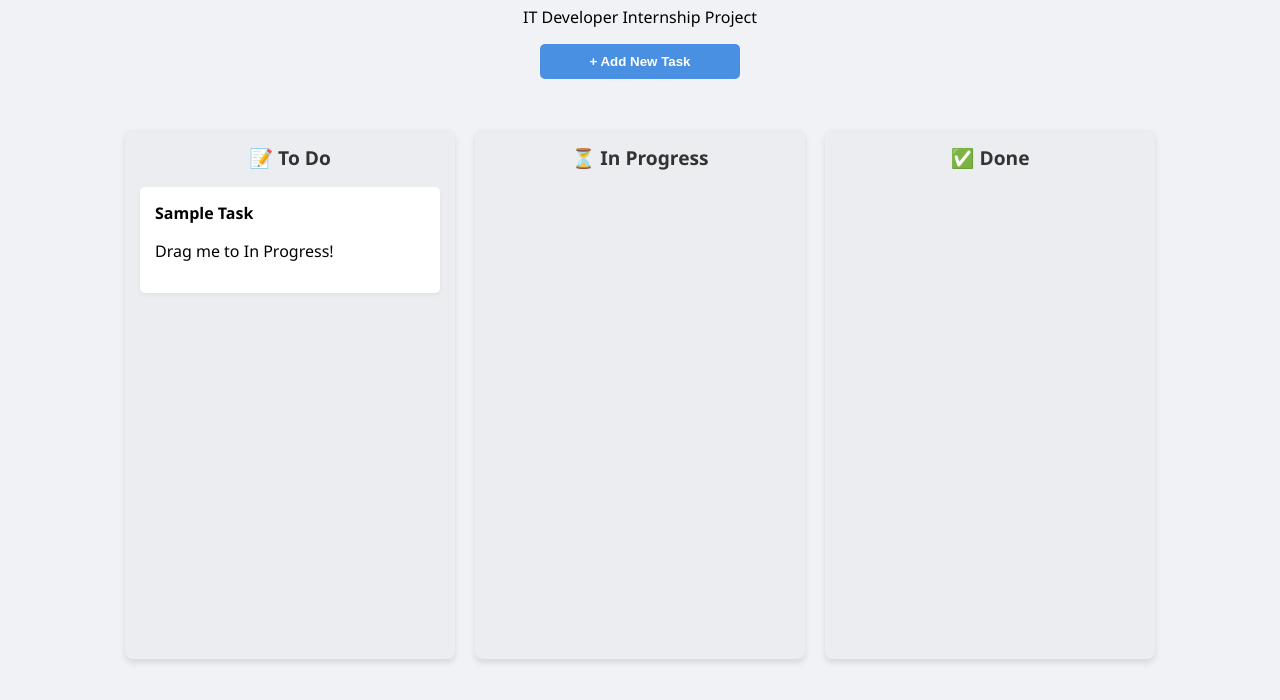
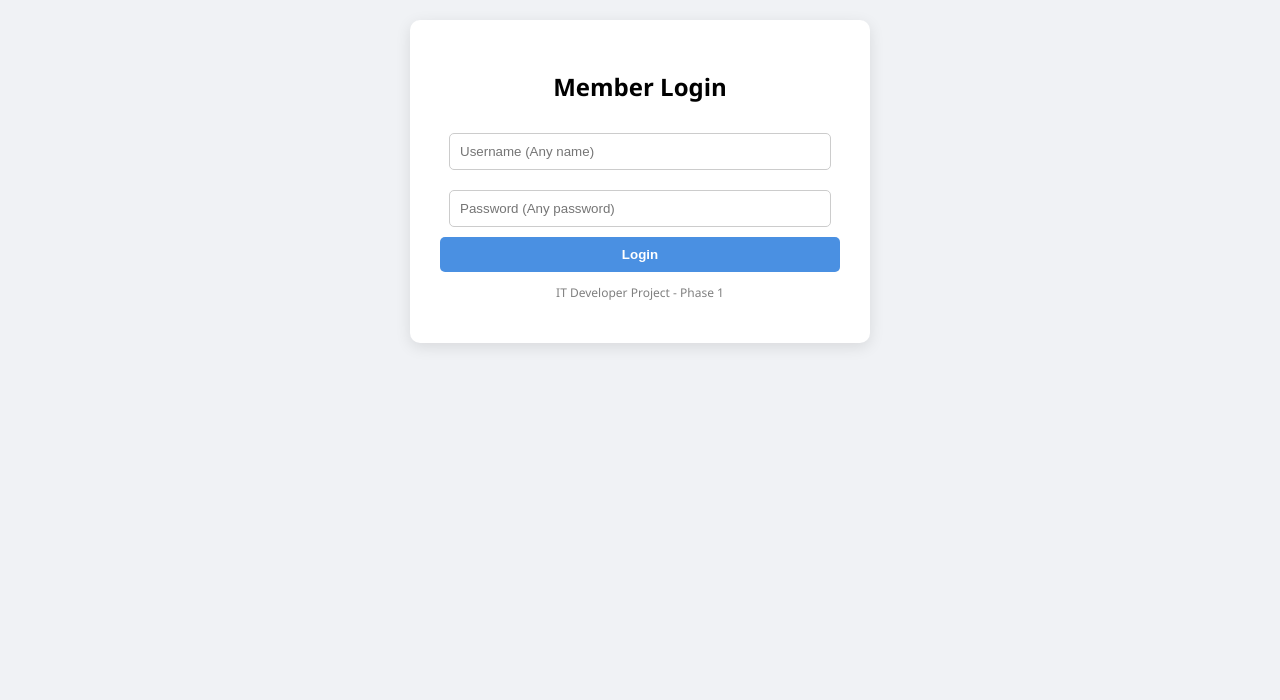
Before and after one commit to Keshav2321/IT-DEVELOPER, a plain HTML site: page index.html in a window 1280 px wide. Shown: the part 100-800 px from the top of the page. Drawn offline with Linux system fonts and the light colour scheme.

Commit message:
Add files via upload

```diff
--- a/index.html
+++ b/index.html
@@ -5,181 +5,103 @@
     <meta name="viewport" content="width=device-width, initial-scale=1.0">
     <title>IT Developer - Task Management System</title>
     <style>
-        :root {
-            --primary: #4a90e2;
-            --bg: #f0f2f5;
-            --column-bg: #ebedf0;
-        }
+        :root { --primary: #4a90e2; --bg: #f0f2f5; --column-bg: #ebedf0; }
+        body { font-family: 'Segoe UI', sans-serif; background-color: var(--bg); margin: 0; padding: 20px; }
 
-        body {
-            font-family: 'Segoe UI', Tahoma, Geneva, Verdana, sans-serif;
-            background-color: var(--bg);
-            margin: 0;
-            padding: 20px;
-        }
+        /* Login Form Styles */
+        #login-container { max-width: 400px; margin: 100px auto; background: white; padding: 30px; border-radius: 10px; box-shadow: 0 4px 15px rgba(0,0,0,0.1); text-align: center; }
+        input { width: 90%; padding: 10px; margin: 10px 0; border: 1px solid #ccc; border-radius: 5px; }
+        .btn { width: 100%; padding: 10px; background: var(--primary); color: white; border: none; border-radius: 5px; cursor: pointer; font-weight: bold; }
 
-        header {
-            text-align: center;
-            margin-bottom: 30px;
-        }
-
-        .board {
-            display: flex;
-            gap: 20px;
-            justify-content: center;
-            align-items: flex-start;
-            flex-wrap: wrap;
-        }
-
-        .column {
-            background-color: var(--column-bg);
-            border-radius: 8px;
-            width: 300px;
-            min-height: 500px;
-            padding: 15px;
-            box-shadow: 0 4px 6px rgba(0,0,0,0.1);
-        }
-
-        .column h2 {
-            text-align: center;
-            font-size: 1.2rem;
-            color: #333;
-            margin-top: 0;
-        }
-
-        .task-list {
-            min-height: 450px;
-        }
-
-        .task-card {
-            background: white;
-            border-radius: 5px;
-            padding: 15px;
-            margin-bottom: 10px;
-            box-shadow: 0 2px 4px rgba(0,0,0,0.05);
-            cursor: grab;
-            position: relative;
-        }
-
-        .task-card:active {
-            cursor: grabbing;
-        }
-
-        .add-task-btn {
-            width: 100%;
-            padding: 10px;
-            background-color: var(--primary);
-            color: white;
-            border: none;
-            border-radius: 5px;
-            cursor: pointer;
-            font-weight: bold;
-            margin-bottom: 20px;
-        }
-
-        .add-task-btn:hover {
-            background-color: #357abd;
-        }
-
-        /* Notifications style */
-        #notification {
-            position: fixed;
-            top: 20px;
-            right: 20px;
-            background: #333;
-            color: white;
-            padding: 10px 20px;
-            border-radius: 5px;
-            display: none;
-            z-index: 1000;
-        }
+        /* Dashboard Styles (Initially Hidden) */
+        #dashboard { display: none; }
+        .board { display: flex; gap: 20px; justify-content: center; flex-wrap: wrap; margin-top: 20px; }
+        .column { background: var(--column-bg); border-radius: 8px; width: 300px; min-height: 400px; padding: 15px; }
+        .task-card { background: white; padding: 15px; margin-bottom: 10px; border-radius: 5px; box-shadow: 0 2px 4px rgba(0,0,0,0.1); cursor: grab; }
+        #notification { position: fixed; top: 20px; right: 20px; background: #333; color: white; padding: 10px; display: none; border-radius: 5px; }
     </style>
 </head>
 <body>
 
-    <header>
-        <h1>Kanban Task Board</h1>
-        <p>IT Developer Internship Project</p>
-        <button class="add-task-btn" onclick="addNewTask()" style="width: 200px;">+ Add New Task</button>
-    </header>
+    <div id="notification">Action Completed!</div>
 
-    <div id="notification">Task Updated!</div>
+    <div id="login-container">
+        <h2>Member Login</h2>
+        <input type="text" id="username" placeholder="Username (Any name)">
+        <input type="password" placeholder="Password (Any password)">
+        <button class="btn" onclick="handleLogin()">Login</button>
+        <p style="font-size: 12px; color: gray;">IT Developer Project - Phase 1</p>
+    </div>
 
-    <div class="board">
-        <div class="column" ondrop="drop(event)" ondragover="allowDrop(event)" id="todo">
-            <h2>📝 To Do</h2>
-            <div class="task-list" id="todo-list">
-                <div class="task-card" draggable="true" ondragstart="drag(event)" id="task1">
-                    <strong>Sample Task</strong>
-                    <p>Drag me to In Progress!</p>
-                </div>
+    <div id="dashboard">
+        <header style="text-align: center;">
+            <h1>Task Board - <span id="user-display"></span></h1>
+            <button class="btn" onclick="addNewTask()" style="width: 200px;">+ Add New Task</button>
+            <button onclick="location.reload()" style="background: none; border: none; color: red; cursor: pointer;">Logout</button>
+        </header>
+
+        <div class="board">
+            <div class="column" ondrop="drop(event)" ondragover="allowDrop(event)" id="todo">
+                <h2>📝 To Do</h2>
+                <div id="todo-list" style="min-height: 350px;"></div>
             </div>
-        </div>
-
-        <div class="column" ondrop="drop(event)" ondragover="allowDrop(event)" id="inprogress">
-            <h2>⏳ In Progress</h2>
-            <div class="task-list" id="inprogress-list"></div>
-        </div>
-
-        <div class="column" ondrop="drop(event)" ondragover="allowDrop(event)" id="done">
-            <h2>✅ Done</h2>
-            <div class="task-list" id="done-list"></div>
+            <div class="column" ondrop="drop(event)" ondragover="allowDrop(event)" id="inprogress">
+                <h2>⏳ In Progress</h2>
+                <div id="inprogress-list" style="min-height: 350px;"></div>
+            </div>
+            <div class="column" ondrop="drop(event)" ondragover="allowDrop(event)" id="done">
+                <h2>✅ Done</h2>
+                <div id="done-list" style="min-height: 350px;"></div>
+            </div>
         </div>
     </div>
 
     <script>
-        // Drag and Drop Functions
-        function allowDrop(ev) {
-            ev.preventDefault();
+        // Simple Login Logic
+        function handleLogin() {
+            const user = document.getElementById('username').value;
+            if (user.trim() !== "") {
+                document.getElementById('login-container').style.display = 'none';
+                document.getElementById('dashboard').style.display = 'block';
+                document.getElementById('user-display').innerText = user;
+                showNotification("Welcome, " + user);
+            } else {
+                alert("Please enter a username");
+            }
         }
 
-        function drag(ev) {
-            ev.dataTransfer.setData("text", ev.target.id);
-        }
-
+        // Drag and Drop Logic
+        function allowDrop(ev) { ev.preventDefault(); }
+        function drag(ev) { ev.dataTransfer.setData("text", ev.target.id); }
         function drop(ev) {
             ev.preventDefault();
             var data = ev.dataTransfer.getData("text");
-            var draggedElement = document.getElementById(data);
-
-            // Find the task list inside the column
-            let target = ev.target;
-            while (target && !target.classList.contains('column')) {
-                target = target.parentElement;
-            }
-
+            var target = ev.target;
+            while (target && !target.classList.contains('column')) { target = target.parentElement; }
             if (target) {
-                const list = target.querySelector('.task-list');
-                list.appendChild(draggedElement);
-                showNotification(`Task moved to ${target.id.toUpperCase()}`);
+                target.querySelector('div').appendChild(document.getElementById(data));
+                showNotification("Task moved to " + target.id);
             }
         }
 
-        // Add New Task Function
+        // Add Task Logic
         function addNewTask() {
-            const taskTitle = prompt("Enter Task Title:");
-            if (taskTitle) {
-                const taskId = "task-" + Date.now();
-                const taskCard = document.createElement("div");
-                taskCard.className = "task-card";
-                taskCard.draggable = true;
-                taskCard.id = taskId;
-                taskCard.ondragstart = drag;
-                taskCard.innerHTML = `<strong>${taskTitle}</strong><p>Newly added task</p>`;
-
-                document.getElementById("todo-list").appendChild(taskCard);
-                showNotification("New Task Added!");
+            const title = prompt("Enter Task:");
+            if (title) {
+                const id = "t-" + Date.now();
+                const card = document.createElement("div");
+                card.className = "task-card"; card.draggable = true; card.id = id;
+                card.ondragstart = drag;
+                card.innerHTML = `<strong>${title}</strong><p>Assigned to: ${document.getElementById('user-display').innerText}</p>`;
+                document.getElementById("todo-list").appendChild(card);
+                showNotification("Task Created!");
             }
         }
 
-        // Notification Function
         function showNotification(msg) {
-            const nav = document.getElementById("notification");
-            nav.innerText = msg;
-            nav.style.display = "block";
-            setTimeout(() => {
-                nav.style.display = "none";
-            }, 2000);
+            const n = document.getElementById("notification");
+            n.innerText = msg; n.style.display = "block";
+            setTimeout(() => { n.style.display = "none"; }, 2000);
         }
     </script>
 </body>
```
